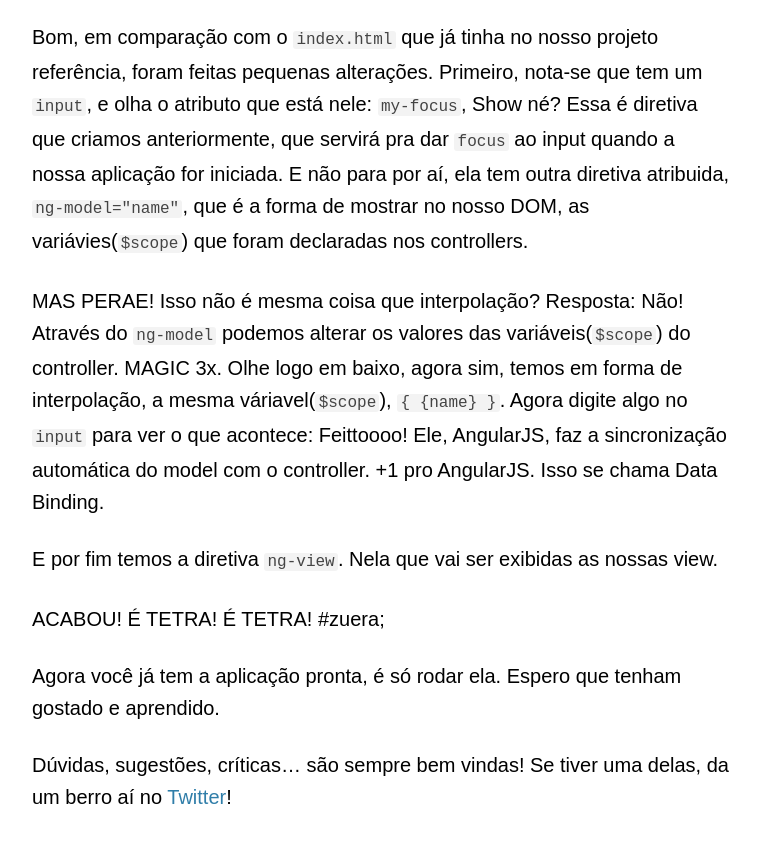
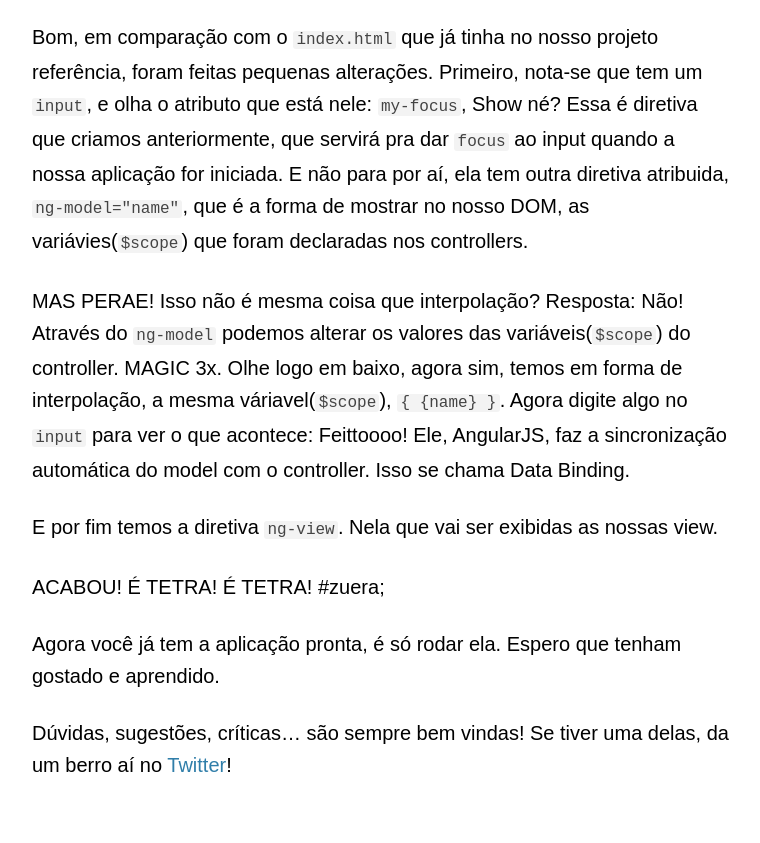
Before and after one commit to fabriciomrkonell/fabriciomrkonell, a Jekyll site: the page built from _posts/2014-11-27-angularjs-requirejs-parte-1.markdown, in a window 1280 px wide and 900 px high, scrolled down 7789 px, cut to the strip 44-887 px from the top of the window. Shown: the whole strip, without its empty margins (258-1018 px from the left). Built offline with Jekyll 4.4.1, drawn with Linux system fonts in a browser that asks for light colours; some web fonts are replaced; Markdown is read by kramdown in place of the engine named in the settings; comment, search, counter and statistics services are not loaded; some of the changed text lies outside the part shown.

Commit message:
Update 2014-11-27-angularjs-requirejs-parte-1.markdown

```diff
--- a/_posts/2014-11-27-angularjs-requirejs-parte-1.markdown
+++ b/_posts/2014-11-27-angularjs-requirejs-parte-1.markdown
@@ -1,6 +1,6 @@
 ---
 layout: post
-title:  "AngularJS + RequireJS - Parte 1"
+title:  "AngularJS + RequireJS"
 date:   2014-11-27 21:00:00
 categories: Blog
 ---
@@ -94,7 +94,7 @@
 Bom, em comparação com o <code>index.html</code> que já tinha no nosso projeto referência, foram feitas pequenas alterações. Primeiro, nota-se que tem um <code>input</code>, e olha o atributo que está nele: <code>my-focus</code>, Show né? Essa é diretiva que criamos anteriormente, que servirá pra dar <code>focus</code> ao input quando a nossa aplicação for iniciada. E não para por aí, ela tem outra diretiva atribuida, <code>ng-model="name"</code>, que é a forma de mostrar no nosso DOM, as variávies(<code>$scope</code>) que foram declaradas nos controllers.
 
 MAS PERAE! Isso não é mesma coisa que interpolação?
-Resposta: Não! Através do <code>ng-model</code> podemos alterar os valores das variáveis(<code>$scope</code>) do controller. MAGIC 3x. Olhe logo em baixo, agora sim, temos em forma de interpolação, a mesma váriavel(<code>$scope</code>), <code>{ {name} }</code>. Agora digite algo no <code>input</code> para ver o que acontece: Feittoooo! Ele, AngularJS, faz a sincronização automática do model com o controller. +1 pro AngularJS. Isso se chama Data Binding.
+Resposta: Não! Através do <code>ng-model</code> podemos alterar os valores das variáveis(<code>$scope</code>) do controller. MAGIC 3x. Olhe logo em baixo, agora sim, temos em forma de interpolação, a mesma váriavel(<code>$scope</code>),  <code>{ {name} }</code>. Agora digite algo no <code>input</code> para ver o que acontece: Feittoooo! Ele, AngularJS, faz a sincronização automática do model com o controller. Isso se chama Data Binding.
 
 E por fim temos a diretiva <code>ng-view</code>. Nela que vai ser exibidas as nossas view.
 
```
